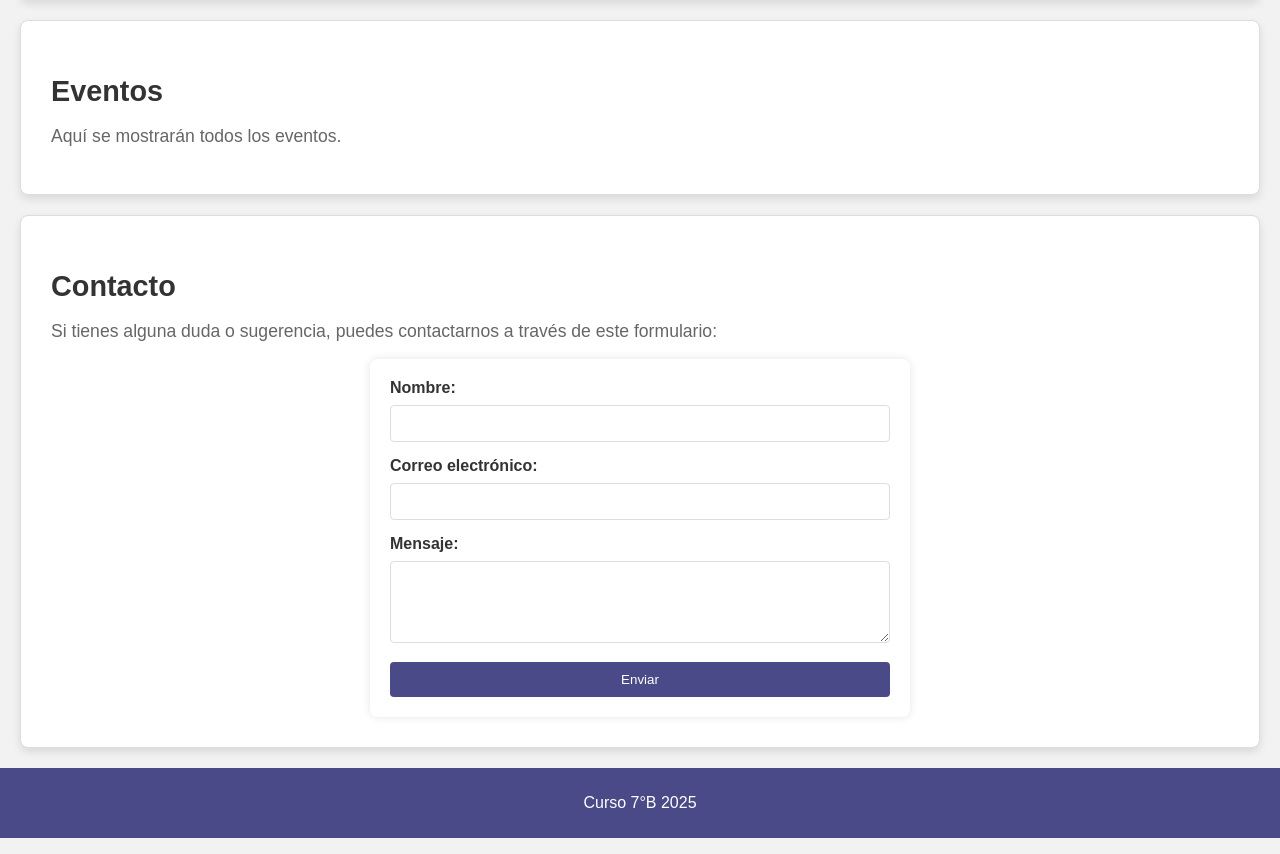
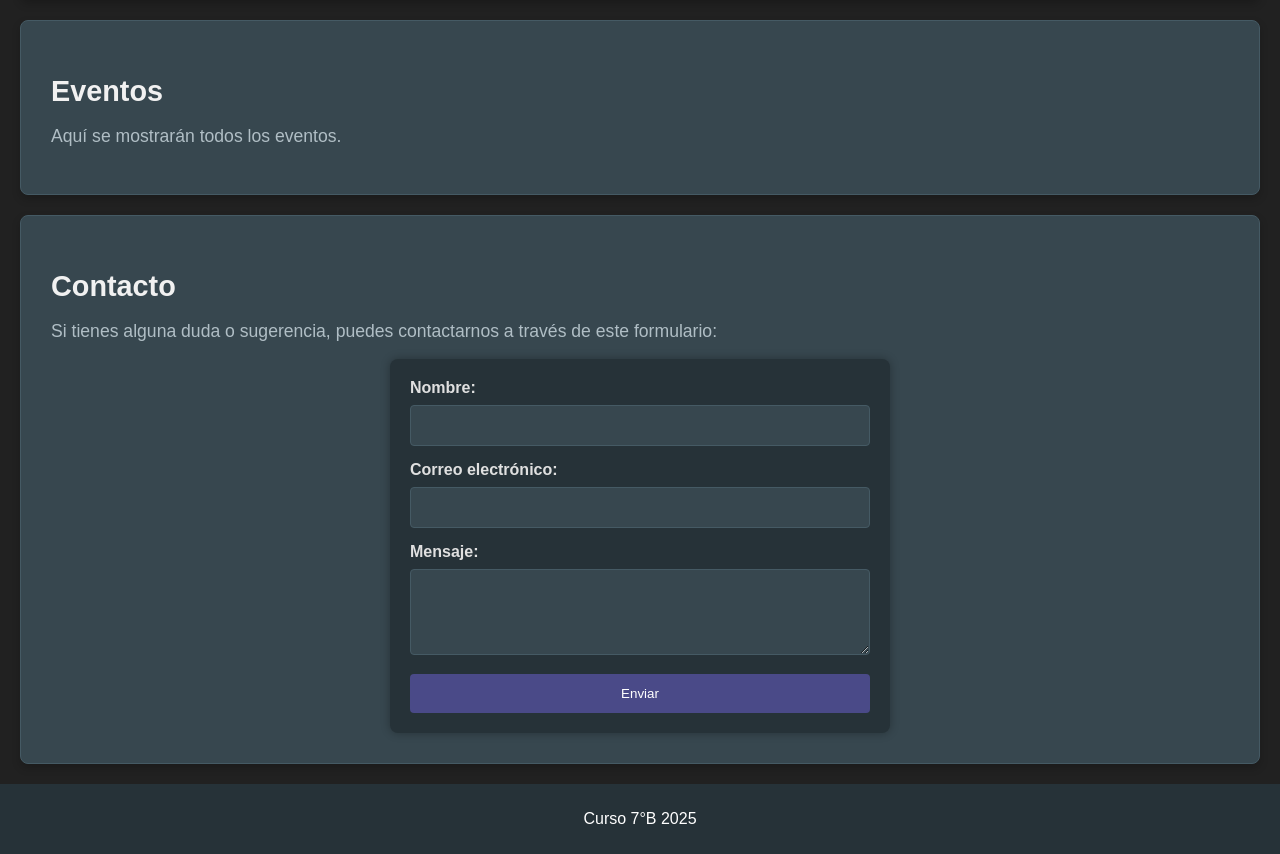
Before and after one commit to Zairoxxd/7boweb, a plain HTML site: page index.html in a window 1280 px wide. Shown: the part 523-1377 px from the top of the page. Drawn offline with Linux system fonts and the light colour scheme.

Commit message:
Update styles.css

```diff
--- a/styles.css
+++ b/styles.css
@@ -1,14 +1,15 @@
+/* Estilos generales */
 body {
-    font-family: Arial, sans-serif;
+    font-family: 'Arial', sans-serif;
     margin: 0;
     padding: 0;
-    background-color: #f2f2f2;
-    color: #333;
+    background-color: #212121; /* Color de fondo más oscuro */
+    color: #e0e0e0; /* Texto claro para contraste */
 }
 
 /* Estilo del encabezado */
 header {
-    background-color: #4a4a88;
+    background-color: #263238; /* Color más oscuro para el encabezado */
     color: white;
     padding: 1rem;
     text-align: center;
@@ -43,66 +44,86 @@ header nav ul li a:hover {
 section {
     padding: 30px;
     margin: 20px;
-    background-color: #fff;
+    background-color: #37474f; /* Fondo oscuro para las secciones */
     border-radius: 8px;
-    border: 1px solid #ddd;
-    box-shadow: 0 4px 8px rgba(0, 0, 0, 0.1);
-    transition: transform 0.3s, box-shadow 0.3s;
+    border: 1px solid #455a64; /* Borde más oscuro */
+    box-shadow: 0 4px 8px rgba(0, 0, 0, 0.2);
+    transition: box-shadow 0.3s;
 }
 
 section h2 {
     font-size: 1.8rem;
     margin-bottom: 10px;
+    color: #f1f1f1;
 }
 
 section p {
     font-size: 1.1rem;
-    color: #666;
+    color: #b0bec5; /* Color más suave para el texto */
 }
 
-/* Efecto de expansión para las secciones */
-section:hover {
+/* Efecto de expansión para las secciones de Notas, Noticias y Eventos */
+#notas, #noticias, #eventos {
+    transition: transform 0.3s, box-shadow 0.3s;
+}
+
+#notas:hover, #noticias:hover, #eventos:hover {
     transform: scale(1.05); /* Aumenta el tamaño de la sección al pasar el ratón */
-    box-shadow: 0 6px 12px rgba(0, 0, 0, 0.15); /* Sombra más grande */
+    box-shadow: 0 6px 12px rgba(0, 0, 0, 0.3); /* Sombra más grande */
+}
+
+/* Sección de contacto sin animación de agrandamiento */
+#contactos {
+    /* No se aplica animación de agrandamiento aquí */
 }
 
 /* Estilos del formulario de contacto */
 form {
-    background: #fff;
+    background: #263238; /* Fondo oscuro para el formulario */
     border-radius: 8px;
     padding: 20px;
-    box-shadow: 0px 0px 10px rgba(0, 0, 0, 0.1);
+    box-shadow: 0px 0px 10px rgba(0, 0, 0, 0.3);
     max-width: 500px;
     margin: 0 auto;
+    color: #e0e0e0;
+    box-sizing: border-box; /* Asegura que el padding no afecte el tamaño */
 }
 
 form label {
     display: block;
     margin-bottom: 8px;
     font-weight: bold;
+    color: #e0e0e0;
 }
 
 form input, form textarea {
     width: 100%;
-    padding: 10px;
+    padding: 12px; /* Aumentar el padding para mayor espacio */
     margin-bottom: 15px;
-    border: 1px solid #ddd;
+    border: 1px solid #455a64; /* Borde más oscuro */
     border-radius: 4px;
-    box-sizing: border-box;
+    background-color: #37474f; /* Fondo oscuro para los campos */
+    color: #e0e0e0;
+    box-sizing: border-box; /* Asegura que el padding no afecte el tamaño */
+}
+
+form input:focus, form textarea:focus {
+    border-color: #90a4ae; /* Resaltar el borde cuando esté enfocado */
 }
 
 form button {
     width: 100%;
-    padding: 10px;
-    background-color: #4a4a88;
+    padding: 12px; /* Aumentar el padding para un botón más grande */
+    background-color: #4a4a88; /* Fondo más oscuro para el botón */
     color: white;
     border: none;
     border-radius: 4px;
     cursor: pointer;
+    box-sizing: border-box; /* Asegura que el padding no afecte el tamaño */
 }
 
 form button:hover {
-    background-color: #333;
+    background-color: #333; /* Cambiar el color del botón al pasar el ratón */
 }
 
 /* Mensajes de éxito/error */
@@ -128,6 +149,6 @@ form button:hover {
 footer {
     text-align: center;
     padding: 10px;
-    background-color: #4a4a88;
+    background-color: #263238;
     color: white;
 }
```
